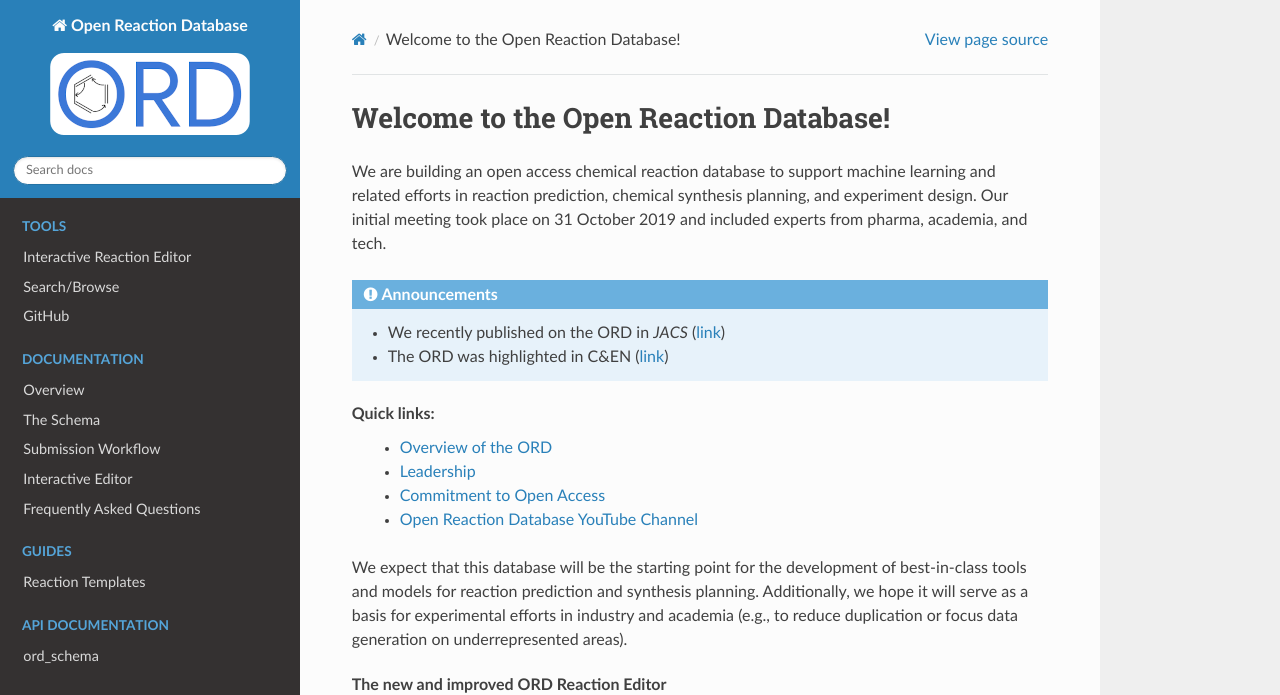
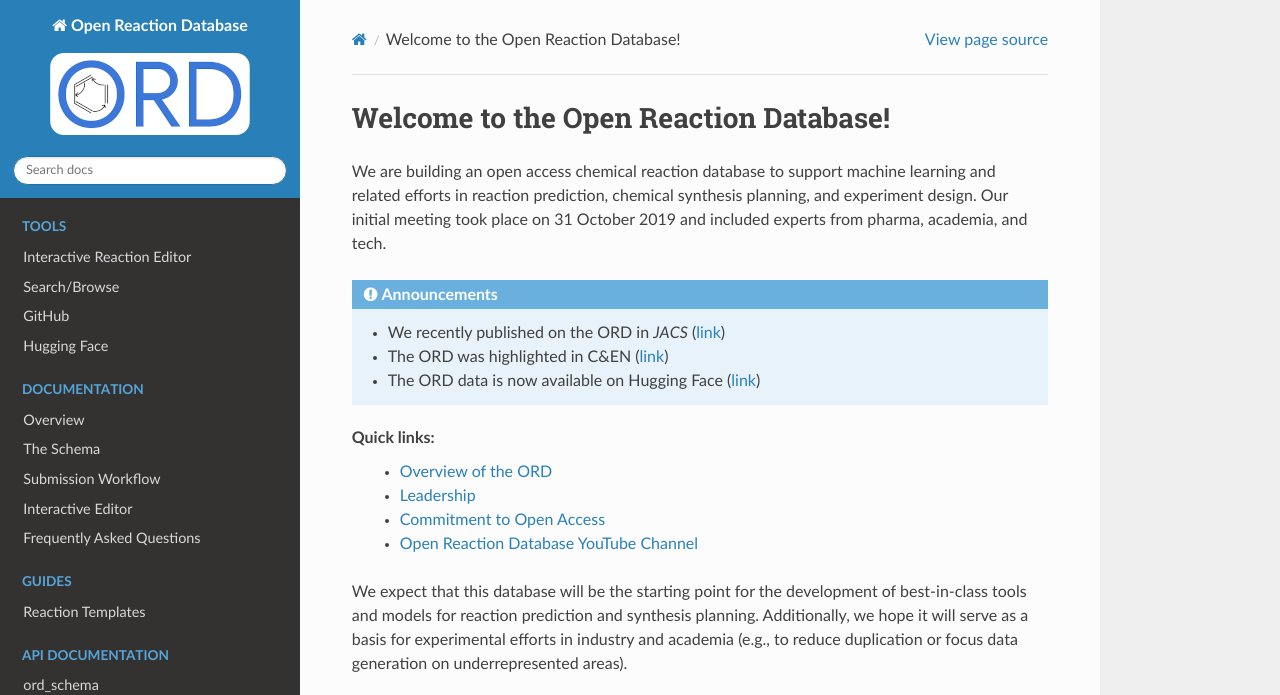
Before and after one commit to open-reaction-database/ord-schema, a Sphinx documentation site: the page built from docs/index.rst, in a window 1280 px wide and 1204 px high. Shown: the top 695 px of the window. Built offline with Sphinx 7.4.7 and the Read the Docs theme 3.1.0, drawn with Linux system fonts in a browser that asks for light colours; grey boxes are pictures that could not be loaded.

Commit message:
Updated links on docs sidebar and added Hugging Face
- sidebar link for reaction editor changed to ord-app
- sidebar link for search/browse updated to point to current search page (removed 'client' from path)
- sidebar link for Hugging Face ord-data added
- announcement for ord-data on Hugging Face

```diff
--- a/docs/index.rst
+++ b/docs/index.rst
@@ -16,6 +16,7 @@ planning, and experiment design. Our initial meeting took place on 31 October
 
    * We recently published on the ORD in *JACS* (`link <https://pubs.acs.org/doi/10.1021/jacs.1c09820>`__)
    * The ORD was highlighted in C&EN (`link <https://cen.acs.org/physical-chemistry/computational-chemistry/new-database-machine-learning-research/99/web/2021/11>`__)
+   * The ORD data is now available on Hugging Face (`link <https://huggingface.co/datasets/open-reaction-database/ord-data>`__)
 
 Quick links:
    * `Overview of the ORD <overview.html>`_
@@ -38,9 +39,10 @@ underrepresented areas).
    :hidden:
    :caption: Tools
 
-   Interactive Reaction Editor <https://open-reaction-database.org/editor/datasets>
-   Search/Browse <https://open-reaction-database.org/client/search#>
+   Interactive Reaction Editor <https://app.open-reaction-database.org/>
+   Search/Browse <https://open-reaction-database.org/search>
    GitHub <https://github.com/open-reaction-database>
+   Hugging Face <https://huggingface.co/datasets/open-reaction-database/ord-data>
 
 .. toctree::
    :hidden:
```
